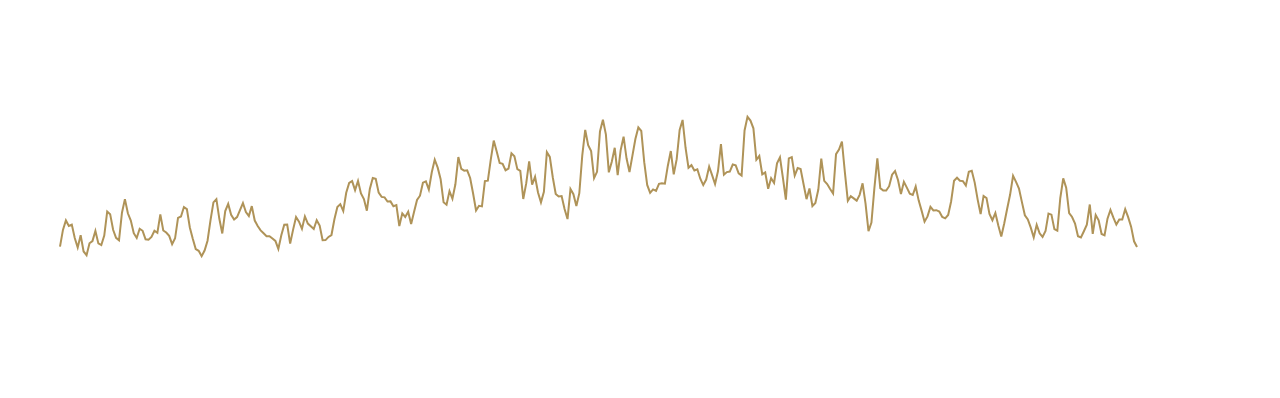
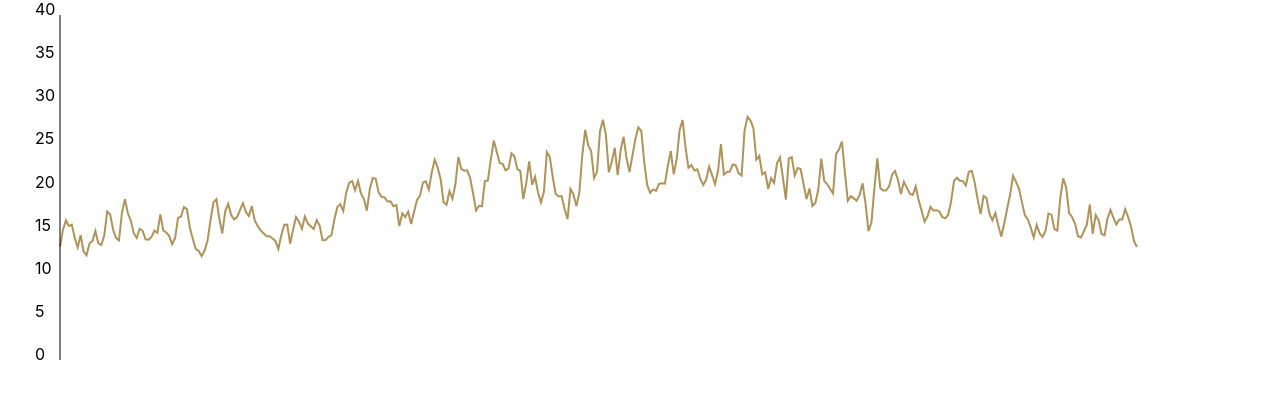
Before and after one commit to SClovesgtx/d3-line-chart, a React (Create React App) app: page / in a window 1280 px wide. Shown: the top 398 px of the page. Built offline with nearby package versions, Linux system fonts and the light colour scheme.

Commit message:
added y axis labels

```diff
--- a/src/App.jsx
+++ b/src/App.jsx
@@ -1,7 +1,15 @@
 import { Component } from 'react';
+import React from 'react';
 import * as d3 from 'd3';
+import { ticks } from 'd3';
 
 class App extends Component {
+
+  constructor(props) {
+    super(props);
+    this.myRef = React.createRef();
+  }
+
   state = {
     temperatures: [{"id": "2020/01/01", "date": new Date(2020, 1, 1), "temperature": 20}]
   }
@@ -84,19 +92,64 @@ class App extends Component {
       }
       return path
     }
-    // console.log(lineGenerator(temperatures[9]))
+    const yAxisTicksGenerator = () => {
+        const ticks = yScale.ticks()
+        const reversedTicks = [...ticks].sort((a, b) => a - b)
+        // console.log("ticks: ", ticks)
+        // console.log("reverse ticks: ", reversedTicks)
+        let new_ticks = []
+        for (let i in ticks) {
+            new_ticks.push({"text": reversedTicks[i], "scaledValue": yScale(ticks[i])})
+        }
+        return new_ticks
+    }
+    // console.log(yScale.ticks())
+    // console.log(yScale.ticks().sort((a, b) => a - b))
+    // yAxisTicksGenerator()
     return (
       <svg width={dimensions.width} height={dimensions.height}>
+
         <g style={ styles }>
-           { <path
+           {/* Desenhando a linha que representa as temperaturas*/}
+           {
+              <path
                 d={ pathGenerator(temperatures) }
-                stroke="black"
                 fill="none"
                 stroke="#af9358"
                 strokeWidth="2"
-              ></path> }
-           {/* { <path d="M 0 0 L 100 0 L 100 100 L 0 50 Z"></path>} */}
+              >
+
+              </path>
+            }
+            {/* Desenhando a linha do eixo Y */}
+            {
+              <path
+                d={ `M 0 0 L 0 ${dimensions.boundedHeight}` }
+                stroke="black"
+                fill="none"
+                strokeWidth="1"
+              >
+
+              </path>
+            }
+
+            {
+              yAxisTicksGenerator().map(tick =>
+                  <>
+                    <line
+                      key={ tick.text + 1 }
+
+                      y2={ -10 }
+                    >
+                    </line>
+
+                    <text key={ tick.text } x={ -25 } y={ tick.scaledValue }> { tick.text } </text>
+                  </>
+              )
+            }
+
         </g>
+
       </svg>
     )
   }
```
